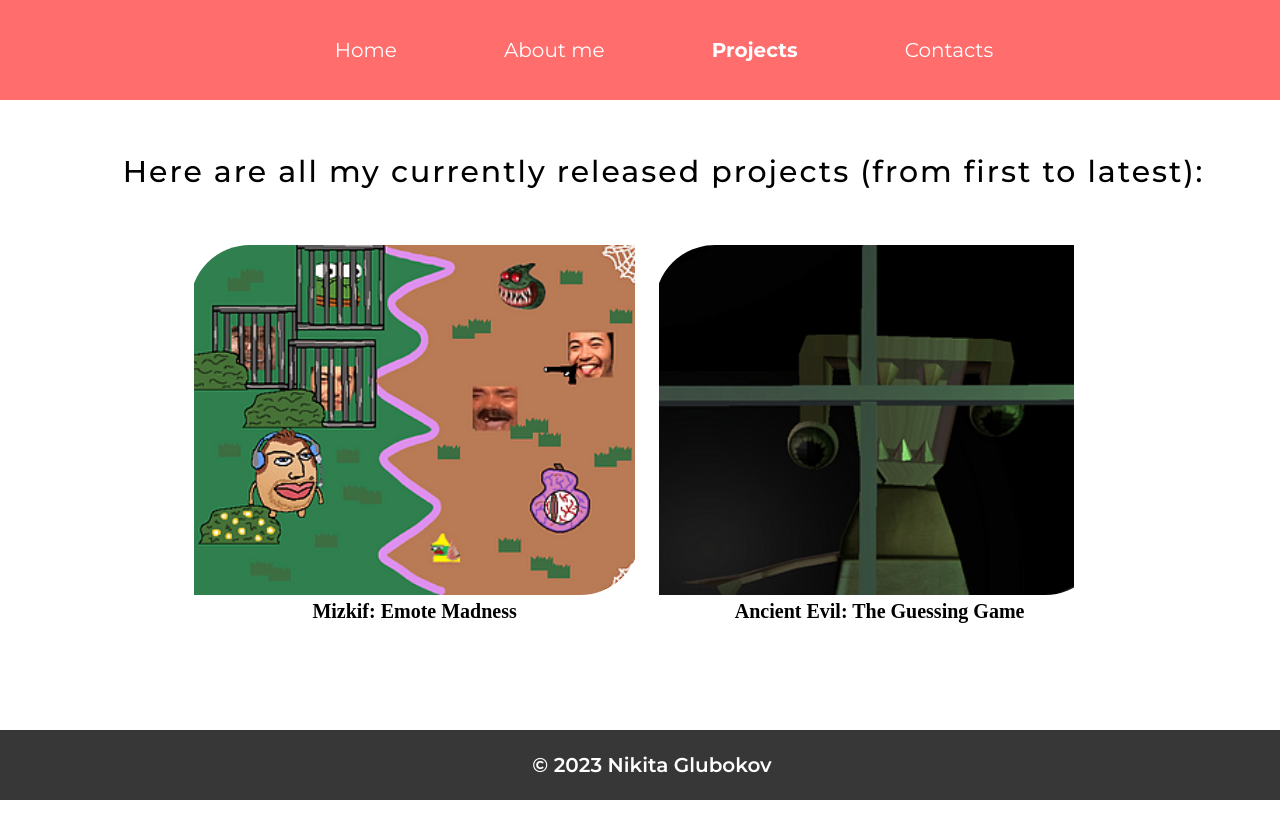
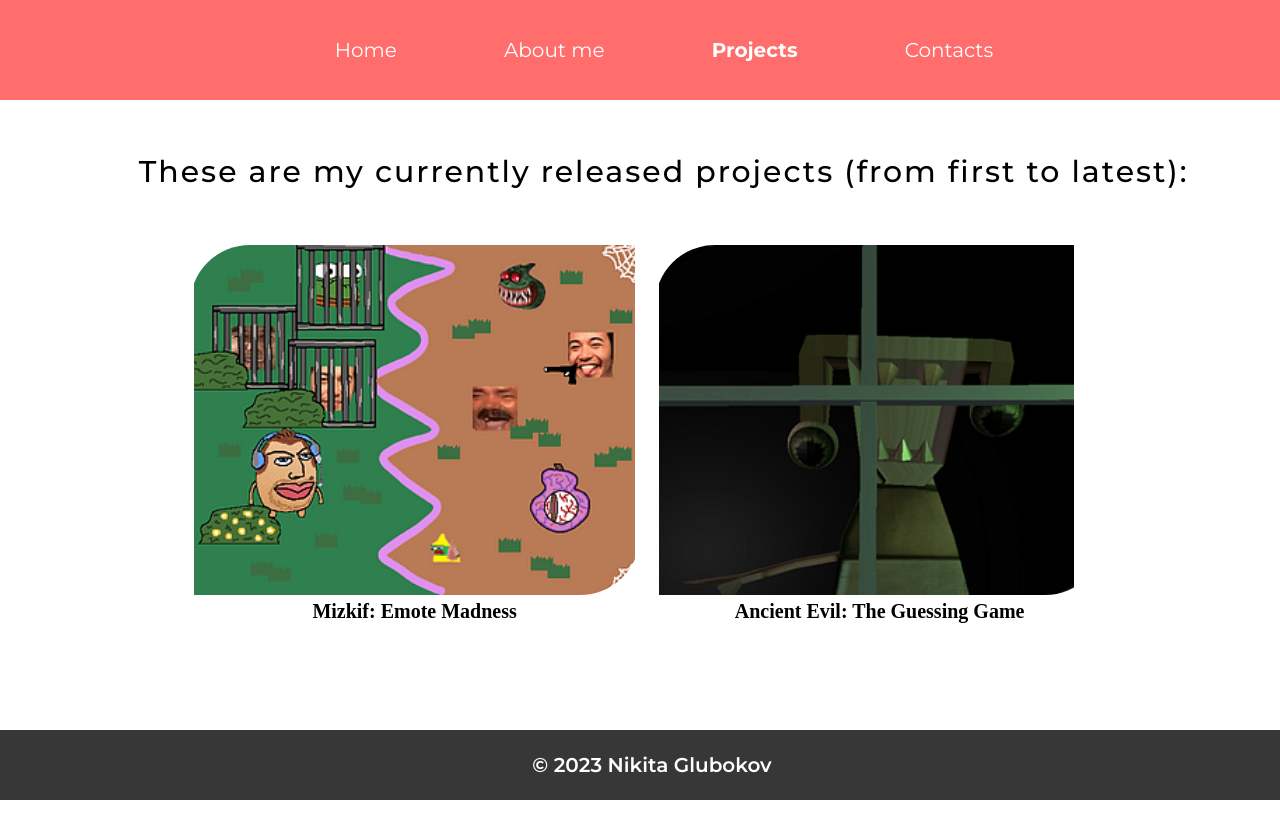
Before and after one commit to King0fBread/gamedev-portfolio, a React (Vite) app: page /projects in a window 1280 px wide. Built offline with nearby package versions, Linux system fonts and the light colour scheme; a web font is replaced by a local one.

Commit message:
Relevant text changes

```diff
--- a/src/pages/About.jsx
+++ b/src/pages/About.jsx
@@ -28,7 +28,7 @@ const About = () => {
                     <p></p>
                     Furthermore, I’m quite outgoing and love meeting new people from the industry.
                     <br/>
-                    I’m also fluent in English and Russian, as well as currently learning German and Korean.
+                    I’m also fluent in English and Russian, as well as currently learning Chinese.
                     <p>
                         ───────────────────
                         <br/>
--- a/src/pages/Home.jsx
+++ b/src/pages/Home.jsx
@@ -12,7 +12,7 @@ const Home = () => {
             <div className="centered-content-title">
                 Nikita Glubokov’s
                 <br/>
-                    Game developer portfolio
+                    Game Developer Portfolio
                     <br/>
                 <img className="logo-image" src={logoFirst}></img>
                 <img onClick={() => navigate('/about')} className="arrow-icon" src={iconArrow}></img>
--- a/src/pages/Projects.jsx
+++ b/src/pages/Projects.jsx
@@ -9,7 +9,7 @@ const Projects = () => {
         <div className="container" id="projects">
             <div className="centered-content-description">
                 <p className="projects-top-text">
-                Here are all my currently released projects (from first to latest):
+                These are my currently released projects (from first to latest):
                 </p>
                 <div className="projects-grid">
                     {projects.map((el) => {
```
